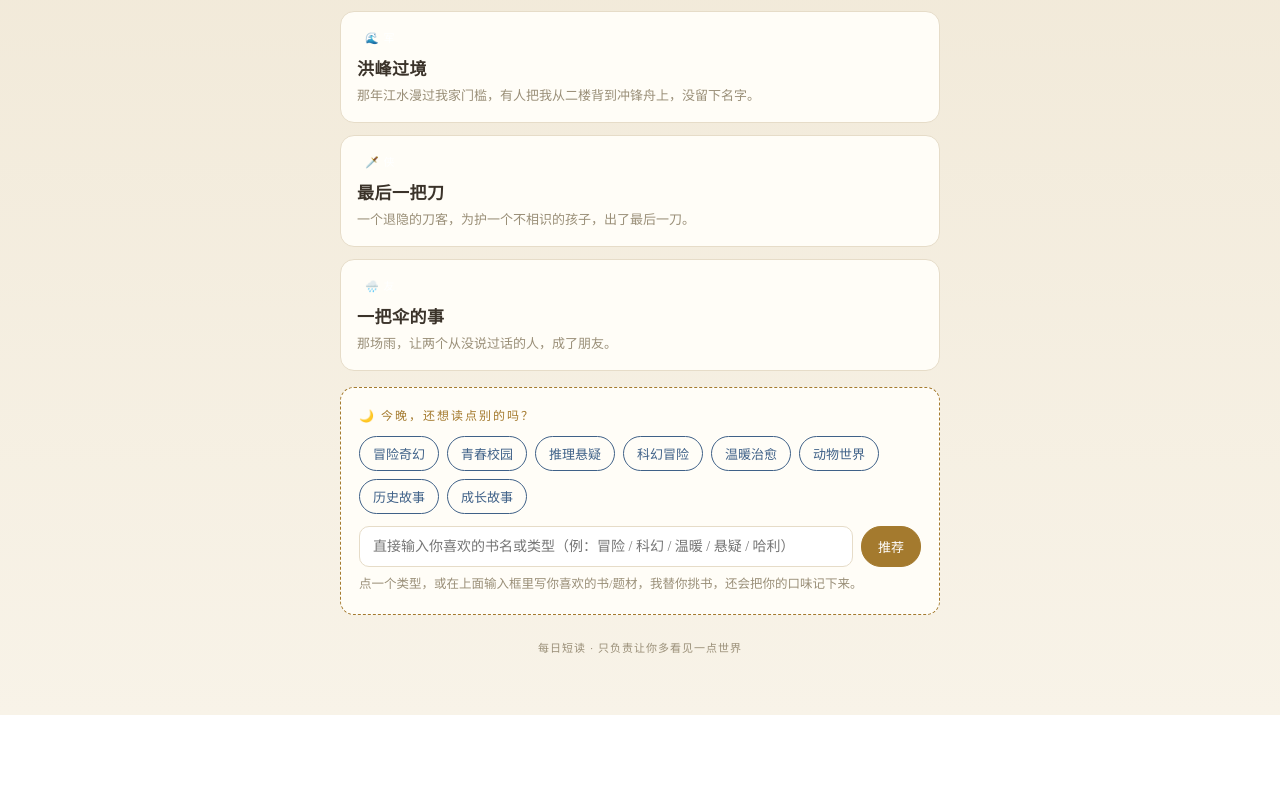
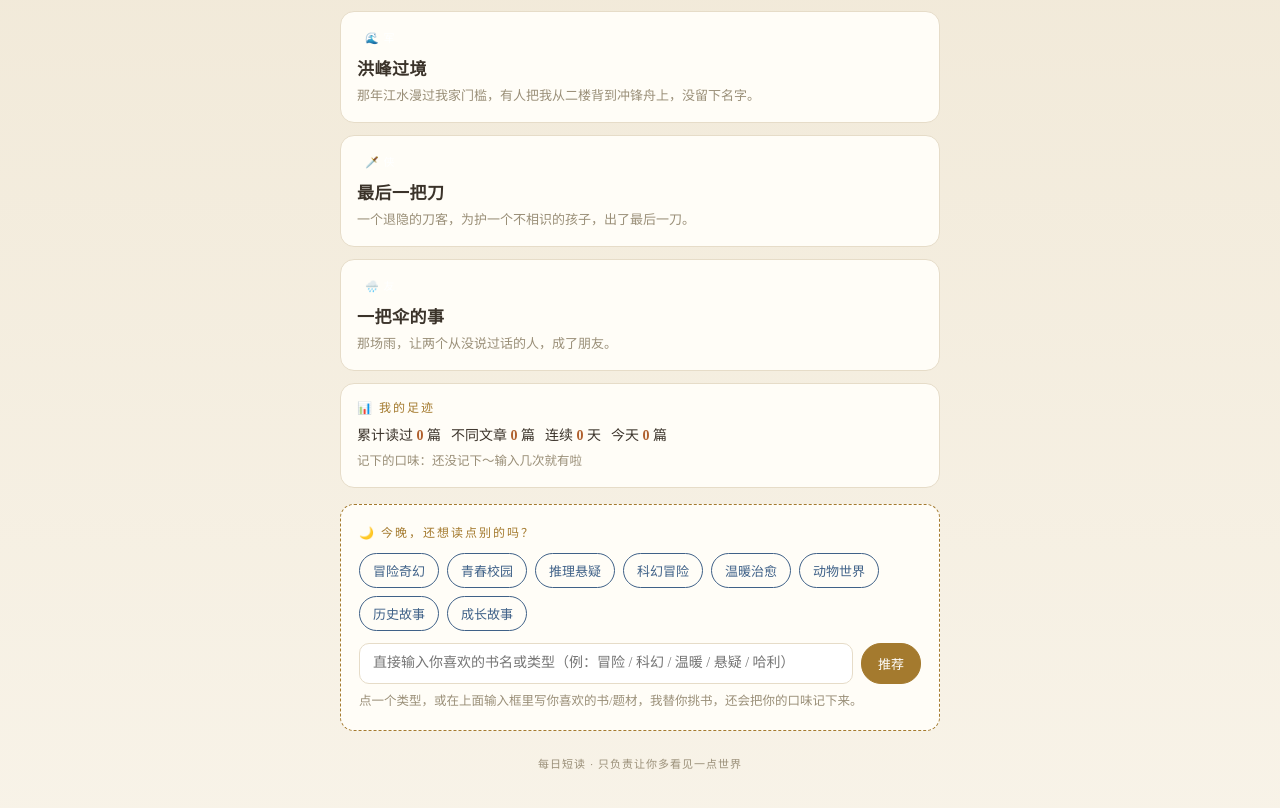
Before and after one commit to iamazh/azhi-daily-read, a plain HTML site: page index.html in a window 1280 px wide. Shown: the part 92-900 px from the top of the page. Before the commit the page ends 807 px from the top, so only its background shows below. Drawn offline with Linux system fonts and the light colour scheme.

Commit message:
update 增加我的足迹

```diff
--- a/index.html
+++ b/index.html
@@ -71,6 +71,7 @@
   <!-- 今日列表 -->
   <div class="screen on" id="s-list">
     <div class="cards" id="todayCards"></div>
+    <div id="footprint" style="background:var(--card);border:1px solid var(--line);border-radius:14px;padding:14px 16px;margin-top:12px;"></div>
 <div class="reco-card" style="margin-top:16px;">
       <div class="k">🌙 今晚，还想读点别的吗？</div>
       <div class="type-row" id="typeRow"></div>
@@ -241,7 +242,8 @@ const TYPES=["冒险奇幻","青春校园","推理悬疑","科幻冒险","温暖
 /* 状态：只记录“今天读过哪几篇”，轻量、无压力 */
 const KEY="azhiDailyRead";
 let S; try{S=JSON.parse(localStorage.getItem(KEY));}catch(e){S=null;}
-if(!S){S={read:[]};}
+if(!S){S={read:[],totalRead:0,days:{},likes:[]};}
+S.totalRead=S.totalRead||0; S.days=S.days||{}; S.likes=S.likes||[];
 const save=()=>{try{localStorage.setItem(KEY,JSON.stringify(S));}catch(e){/* 存储不可用时静默降级，不影响阅读 */}};
 
 /* 按日期取当天的一组（每天 2-3 篇，循环轮换） */
@@ -265,6 +267,32 @@ function renderList(){
   });
   /* 类型推荐 */
   renderTypes();
+  /* 足迹 */
+  renderFoot();
+}
+/* 足迹数据 */
+function todayKey(){const d=new Date();return d.getFullYear()+'-'+String(d.getMonth()+1).padStart(2,'0')+'-'+String(d.getDate()).padStart(2,'0');}
+function streakDays(){
+  let n=0; const d=new Date();
+  for(let i=0;i<365;i++){
+    const k=d.getFullYear()+'-'+String(d.getMonth()+1).padStart(2,'0')+'-'+String(d.getDate()).padStart(2,'0');
+    if(S.days&&S.days[k]){n++;d.setDate(d.getDate()-1);}else{break;}
+  }
+  return n;
+}
+function renderFoot(){
+  const el=document.getElementById('footprint'); if(!el)return;
+  const tk=todayKey();
+  const todayN=(S.days&&S.days[tk])||0;
+  const likes=(S.likes&&S.likes.length)?S.likes.slice(-4).join('、'):'还没记下～输入几次就有啦';
+  el.innerHTML=`<div style="font-size:12px;letter-spacing:2px;color:var(--gold);margin-bottom:8px;">📊 我的足迹</div>
+    <div style="display:flex;flex-wrap:wrap;gap:10px;font-size:14px;">
+      <span>累计读过 <b style="color:var(--warm)">${S.totalRead||0}</b> 篇</span>
+      <span>不同文章 <b style="color:var(--warm)">${S.read.length}</b> 篇</span>
+      <span>连续 <b style="color:var(--warm)">${streakDays()}</b> 天</span>
+      <span>今天 <b style="color:var(--warm)">${todayN}</b> 篇</span>
+    </div>
+    <div class="tip" style="margin-top:6px;">记下的口味：${likes}</div>`;
 }
 /* 推荐类型按钮 */
 function renderTypes(){
@@ -320,8 +348,11 @@ function openStory(s){
 }
 function finishStory(){
   const s=cur;
-  // 标记读过（轻量）
-  if(!S.read.includes(s.title)){S.read.push(s.title);save();}
+  // 记录：读过 + 累计 + 日期
+  if(!S.read.includes(s.title)){S.read.push(s.title);}
+  S.totalRead=(S.totalRead||0)+1;
+  const d=todayKey(); S.days=S.days||{}; S.days[d]=(S.days[d]||0)+1;
+  save();
   // 互动：情感把握（非对错）
   document.getElementById('interactBox').innerHTML=
     `<div class="interact"><div class="k">✿ 读完这篇，此刻最贴近你心里的感觉是？</div>
```
